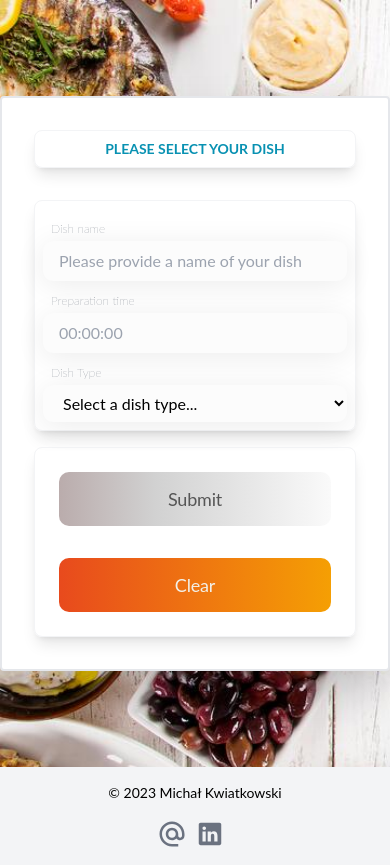
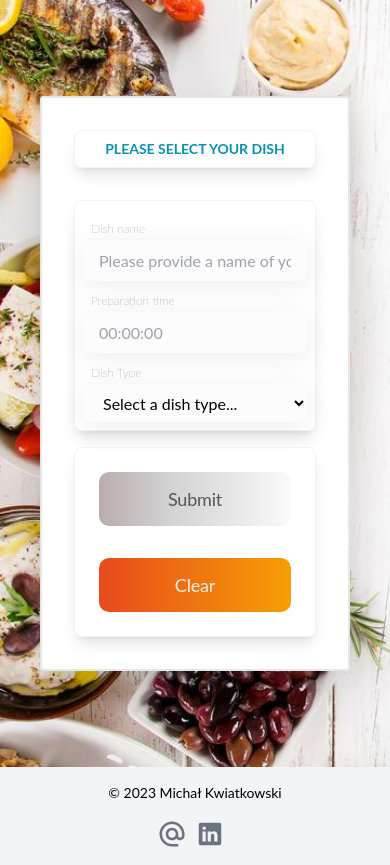
Before and after one commit to michal-kvviatek/dishSelect, a React (Create React App) app: page / in a window 390 px wide. Built offline with nearby package versions, Linux system fonts and the light colour scheme.

Commit message:
mobile view

```diff
--- a/src/App.tsx
+++ b/src/App.tsx
@@ -5,7 +5,7 @@ import DishForm from "./components/Form";
 
 const App: React.FC = () => {
     return (
-        <div className="flex flex-col justify-center align-middle border-2 w-full shadow-2xl max-w-lg mx-auto my-24 mb-68 text-center p-4 rounded bg-white">
+        <div className="flex flex-col justify-center align-middle border-2 shadow-2xl max-w-lg md:mx-auto mx-10 my-24 mb-68 text-center p-4 rounded bg-white">
             <Provider store={store}>
                 <DishForm />
             </Provider>
```
